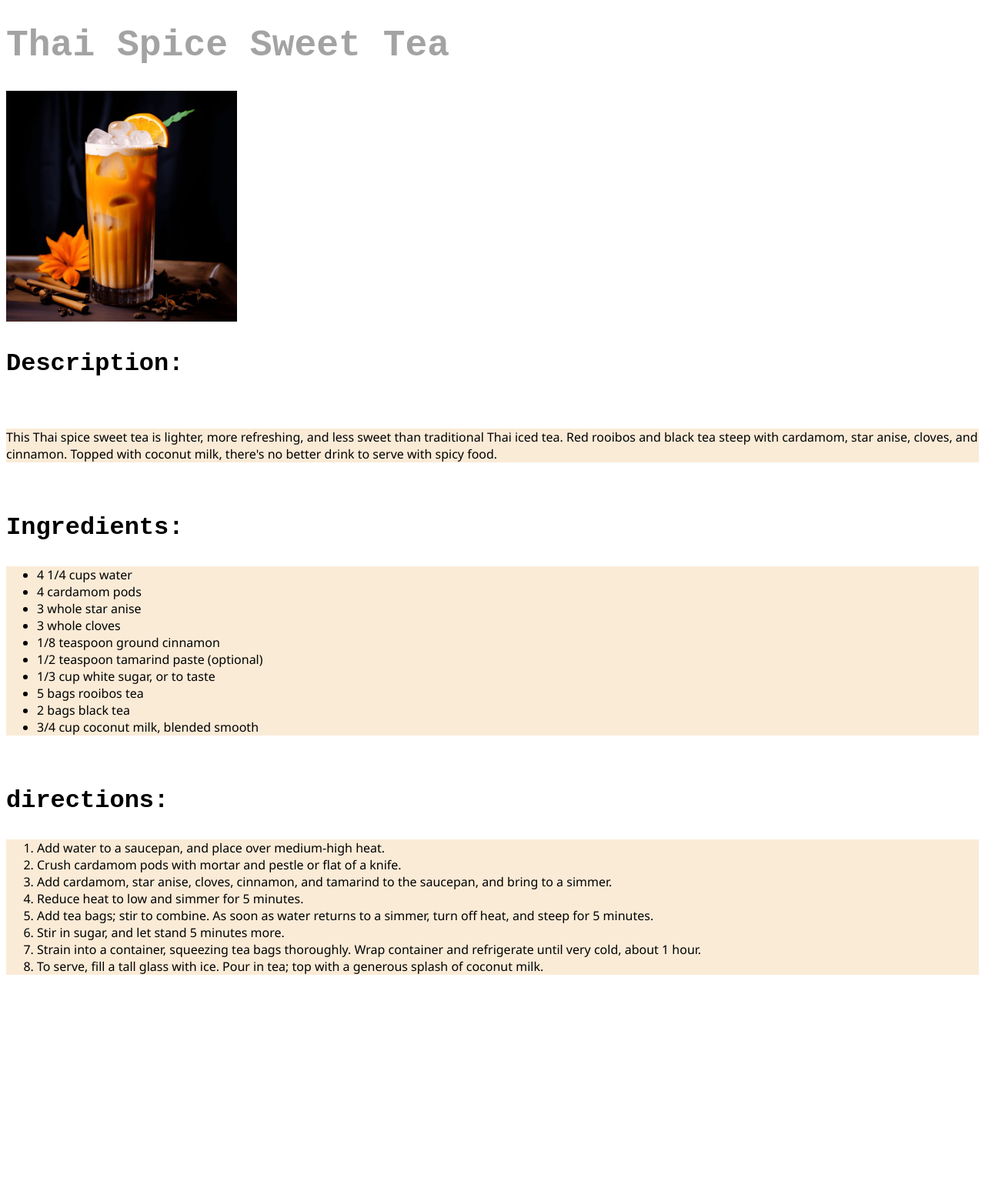
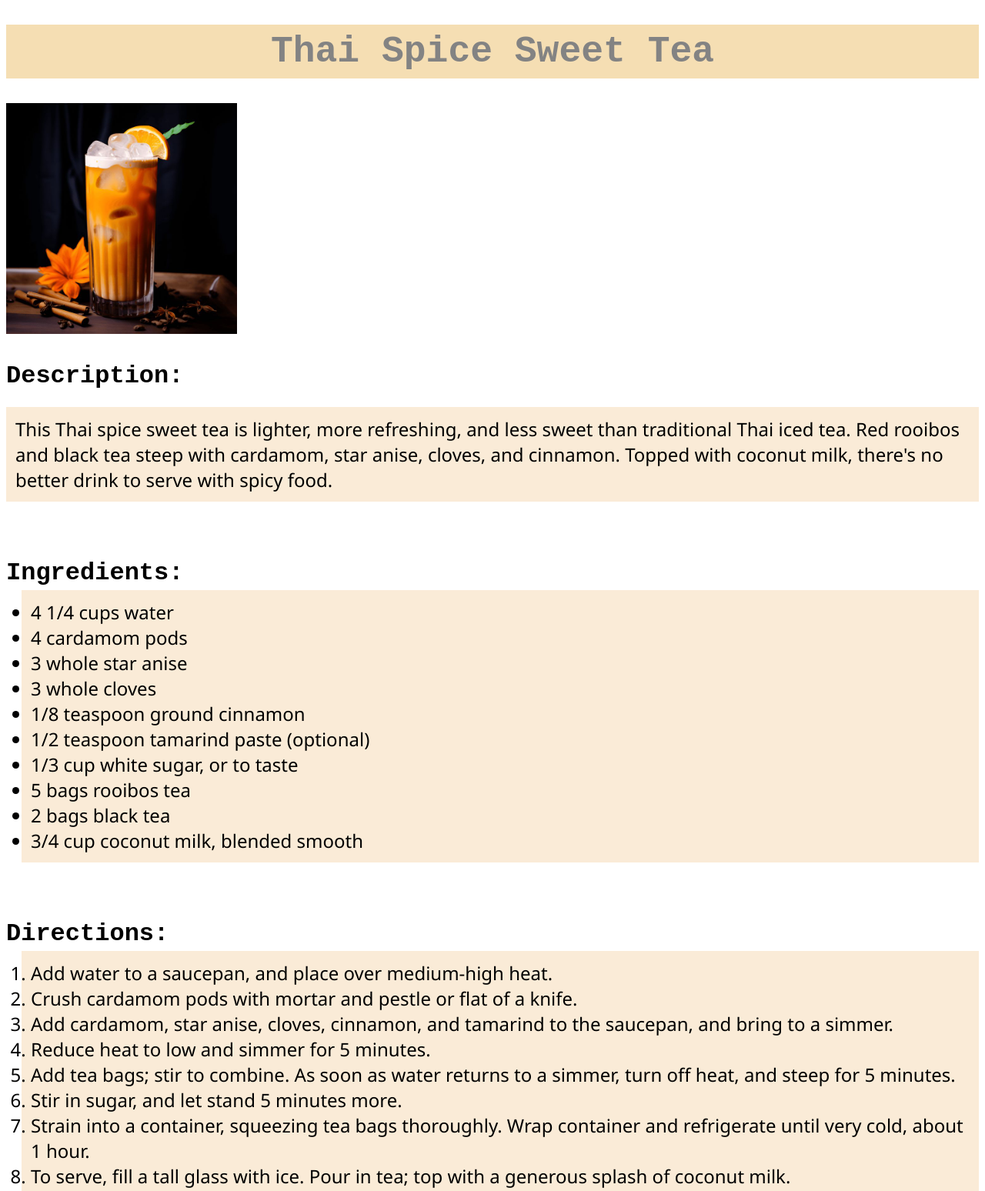
Before and after one commit to Abhaypawar12/odin-recipes, a plain HTML site: page recipes/thaitea.html in a window 1280 px wide. Shown: the top 1548 px of the page at 77% size. Before the commit the page ends 1283 px from the top, so only its background shows below. Drawn offline with Linux system fonts and the light colour scheme.

Commit message:
Modify html files with minor changes apply new styles to css file

```diff
--- a/recipes/thaitea.html
+++ b/recipes/thaitea.html
@@ -17,7 +17,7 @@
         Topped with coconut milk, there's no better drink to serve with spicy food.</p>
     <br>
     <h3 class="description">Ingredients:</h3>
-    <ul class="para">
+    <ul class="para list">
         <li>4 1/4 cups water</li>
         <li>4 cardamom pods</li>
         <li>3 whole star anise</li>
@@ -31,8 +31,8 @@
     </ul>
     <br>
 
-    <h3 class="description">directions:</h3>
-    <ol class="para">
+    <h3 class="description">Directions:</h3>
+    <ol class="para list">
         <li>Add water to a saucepan, and place over medium-high heat.</li>
         <li>Crush cardamom pods with mortar and pestle or flat of a knife.</li>
         <li>Add cardamom, star anise, cloves, cinnamon, and tamarind to the saucepan, and bring to a simmer.</li>
--- a/style.css
+++ b/style.css
@@ -1,8 +1,22 @@
+*,
+*::before,
+*::after{
+    box-sizing: border-box;
+}
+
 .title{
     font-weight: bolder;
     font-family: 'Courier New', Courier, monospace, sans-serif;
     color: rgb(0, 134, 94);
     font-size: 3rem;
+    text-align: center;
+    display: block;
+    background-color: wheat;
+    padding: 8px;
+}
+
+.recipelist{
+    font-size: 2rem;
 }
 
 .title.orange{
@@ -13,17 +27,23 @@
     color: rgb(199, 30, 0);
 }
 .title.thaitea{
-    color: rgb(163, 163, 163);
+    color: rgb(131, 131, 131);
 }
 
 .description{
     font-weight: 800;
     font-size: 2rem;
     font-family: 'Courier New', Courier, monospace;
+    margin-bottom: -20px;
 }
 
 .para{
     background-color: antiquewhite;
-    font-size: medium;
+    font-size: 1.5rem;
     font-family: 'Segoe UI', Tahoma, Geneva, Verdana, sans-serif;
+    padding: 12px;
 }
+
+.para.list{
+    margin-left: 20px;
+}
```
Also changed, not shown: index.html (+7 -5 lines), recipes/orangejuice.html (+3 -3 lines), recipes/pavbhaji.html (+2 -2 lines).
